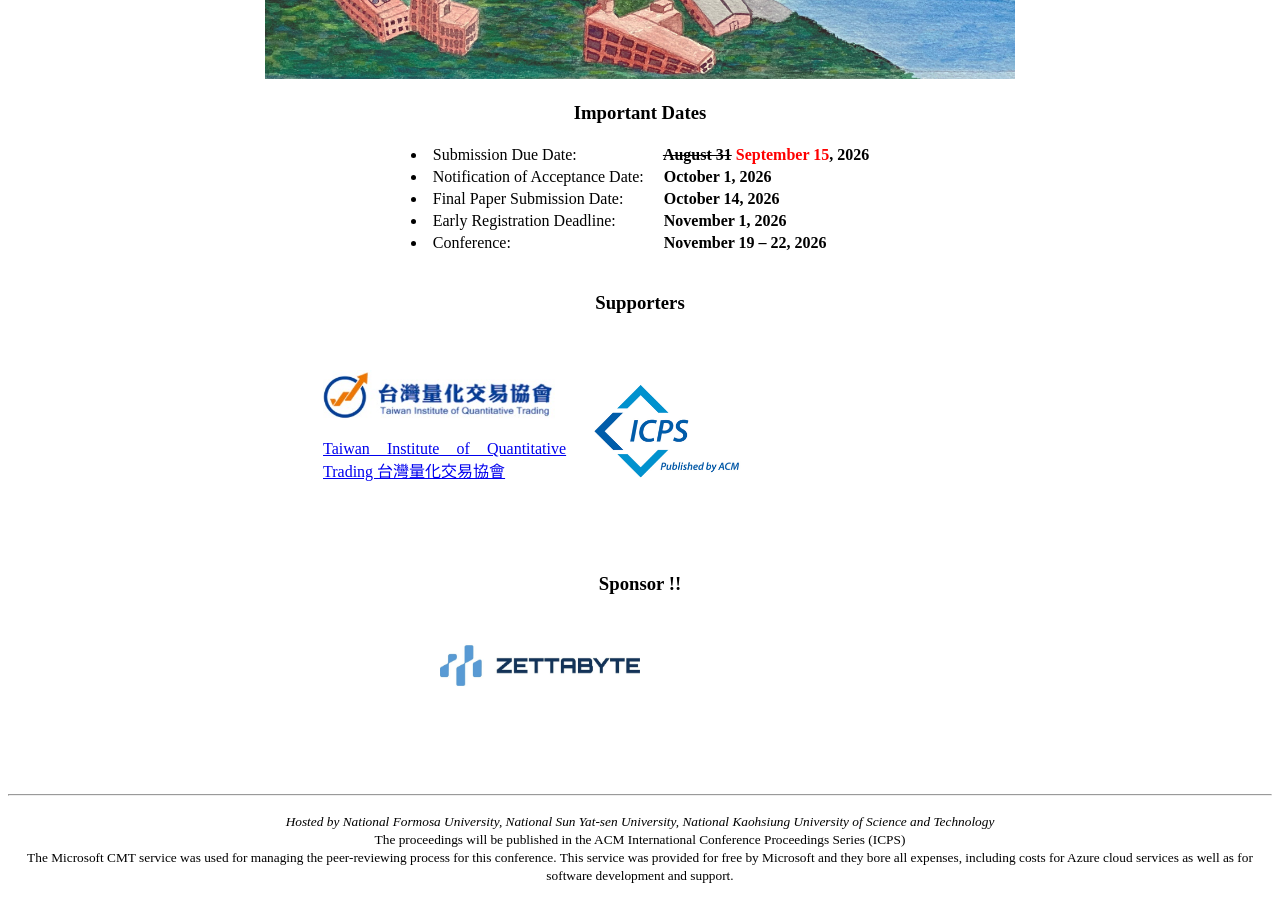
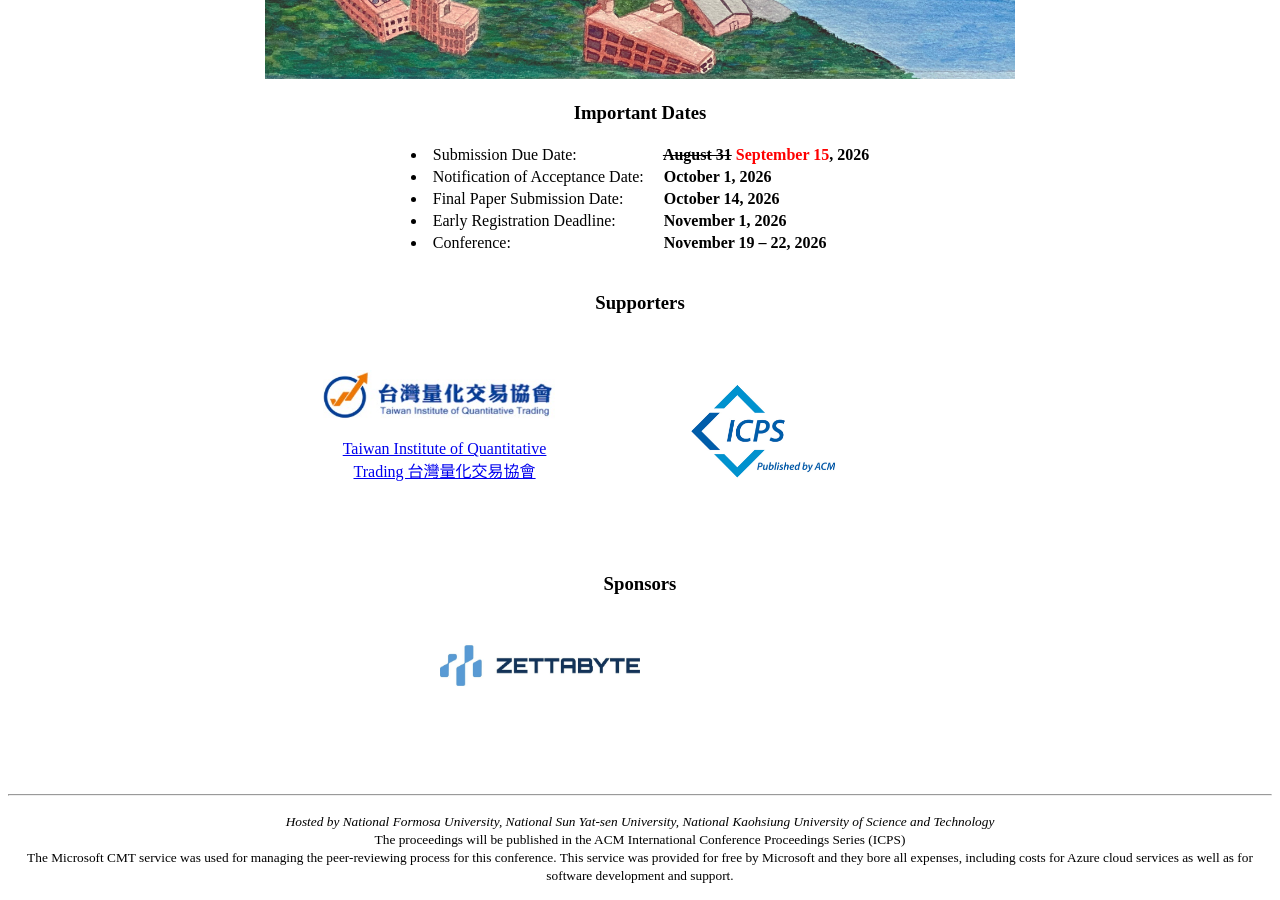
Before and after one commit to icea-conf/2026, a Jekyll site: the page built from index.html, in a window 1280 px wide and 900 px high, scrolled down 785 px. Built offline with Jekyll 4.4.1, drawn with Linux system fonts in a browser that asks for light colours; the list of posts is cut into pages by our own code.

Commit message:
Update index.html

```diff
--- a/index.html
+++ b/index.html
@@ -82,7 +82,7 @@
             <div>
                   <h3>Supporters</h3>
                   <div class="supporters" style="display: flex; justify-content: center; gap: 60px; flex-wrap: wrap;">
-                        <div style="text-align: justify; width: 640px;">
+                        <div style="text-align: center; width: 640px;">
                               <table>
                                     <tbody>
                                            <tr>
@@ -114,7 +114,7 @@
 
             <!-- Sponsors Section -->
                   <div>
-                  <h3>Sponsor !!</h3>
+                  <h3>Sponsors</h3>
                   <div class="sponsors" style="display: flex; justify-content: center; gap: 0px;">
                          <div class="supporters" style="display: flex; justify-content: center; gap: 60px; flex-wrap: wrap;">
                         <div style="text-align: justify; width: 400px;">
```
